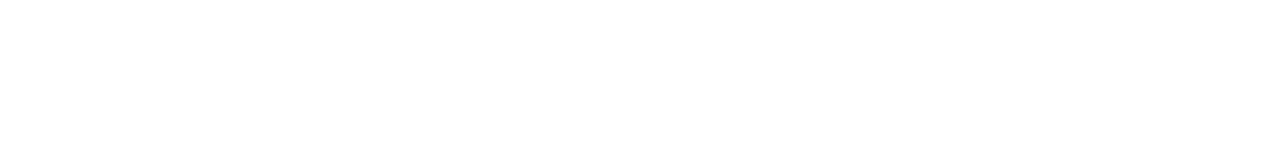
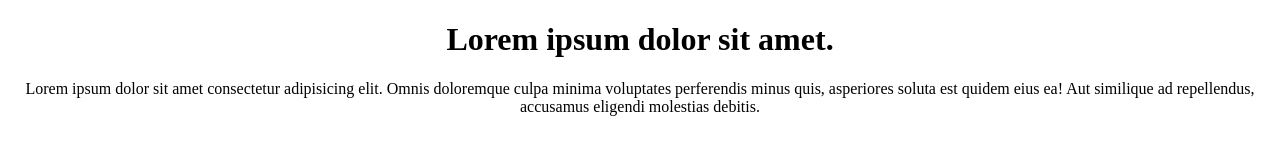
Before and after one commit to davron1104/posco, a plain HTML site: page index.html in a window 1280 px wide. Drawn offline with Linux system fonts and the light colour scheme.

Commit message:
Update index.html

```diff
--- a/index.html
+++ b/index.html
@@ -1,12 +1,20 @@
 <!DOCTYPE html>
 <html lang="en">
-<head>
-    <meta charset="UTF-8">
-    <meta name="viewport" content="width=device-width, initial-scale=1.0">
+  <head>
+    <meta charset="UTF-8" />
+    <meta name="viewport" content="width=device-width, initial-scale=1.0" />
     <title>Github</title>
-    <link rel="stylesheet" href="style.css">
-</head>
-<body>
-
-</body>
+    <link rel="stylesheet" href="style.css" />
+  </head>
+  <body>
+    <center>
+      <h1>Lorem ipsum dolor sit amet.</h1>
+      <p>
+        Lorem ipsum dolor sit amet consectetur adipisicing elit. Omnis
+        doloremque culpa minima voluptates perferendis minus quis, asperiores
+        soluta est quidem eius ea! Aut similique ad repellendus, accusamus
+        eligendi molestias debitis.
+      </p>
+    </center>
+  </body>
 </html>
```
